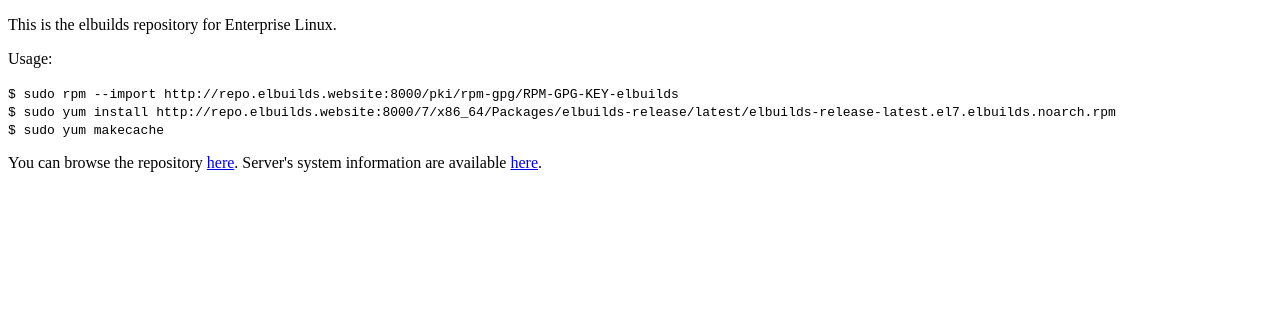
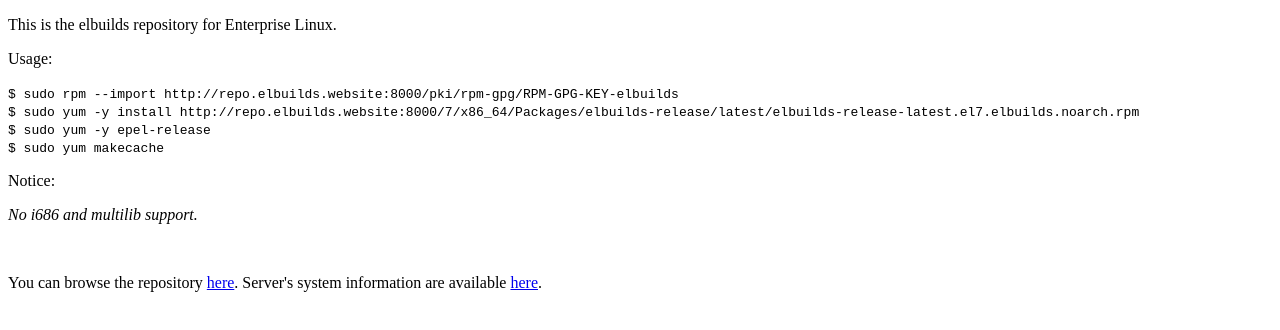
Before and after one commit to elbuilds/homepage, a plain HTML site: page index.html in a window 1280 px wide. Drawn offline with Linux system fonts and the light colour scheme.

Commit message:
Update index.html

```diff
--- a/index.html
+++ b/index.html
@@ -12,11 +12,16 @@
     <code>
 $ sudo rpm --import http://repo.elbuilds.website:8000/pki/rpm-gpg/RPM-GPG-KEY-elbuilds
 <br>
-$ sudo yum install http://repo.elbuilds.website:8000/7/x86_64/Packages/elbuilds-release/latest/elbuilds-release-latest.el7.elbuilds.noarch.rpm
+$ sudo yum -y install http://repo.elbuilds.website:8000/7/x86_64/Packages/elbuilds-release/latest/elbuilds-release-latest.el7.elbuilds.noarch.rpm
+<br>
+$ sudo yum -y epel-release
 <br>
 $ sudo yum makecache
     </code>
   </p>
+  <p>Notice:</P>
+  <p><i>No i686 and multilib support.</i></p>
+  <br>
   <p>
 You can browse the repository <a href='http://repo.elbuilds.website:8000'>here</a>.
 Server's system information are available <a href='/cgi-bin/sysinfo.cgi'>here</a>.
```
